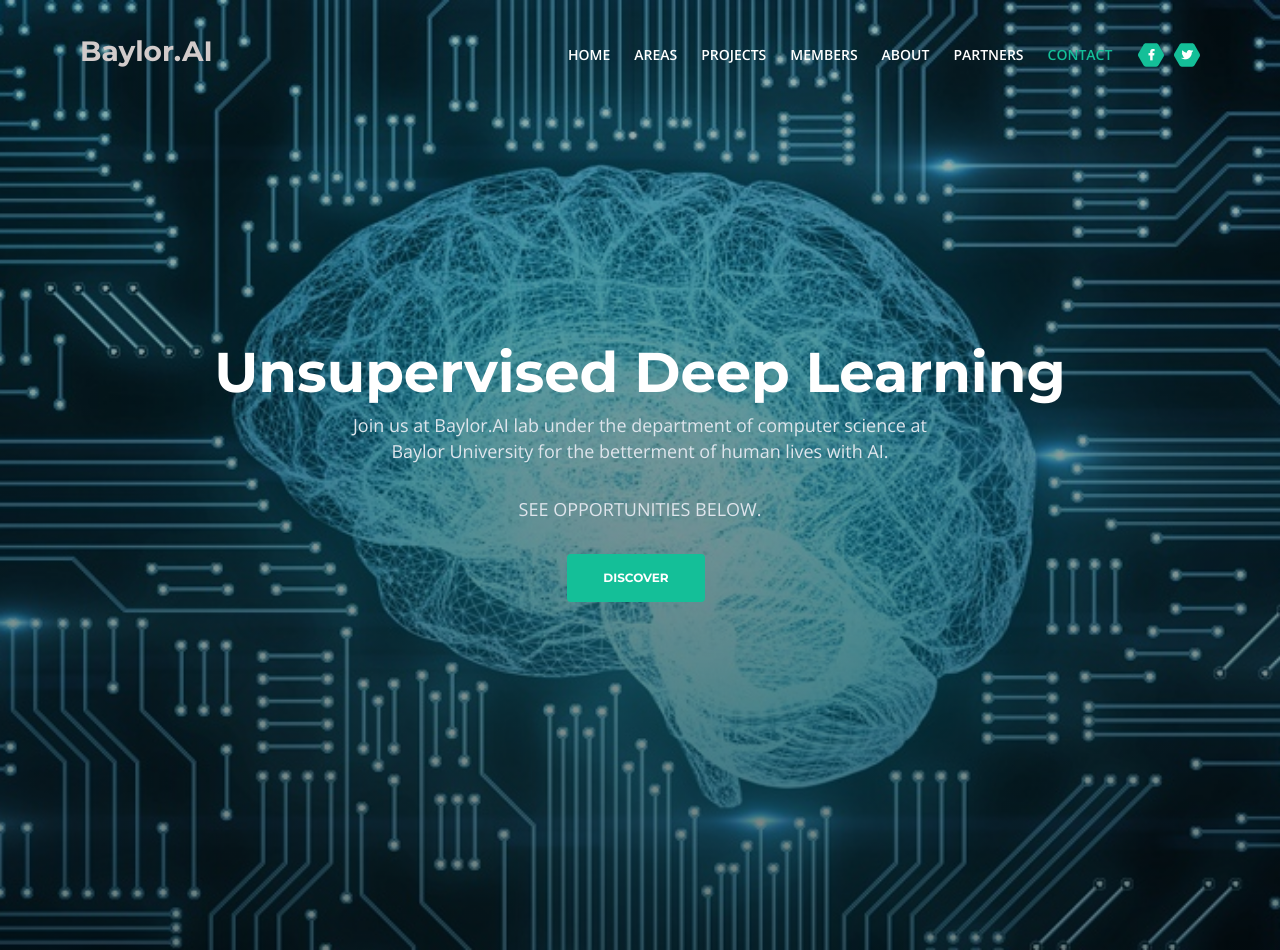
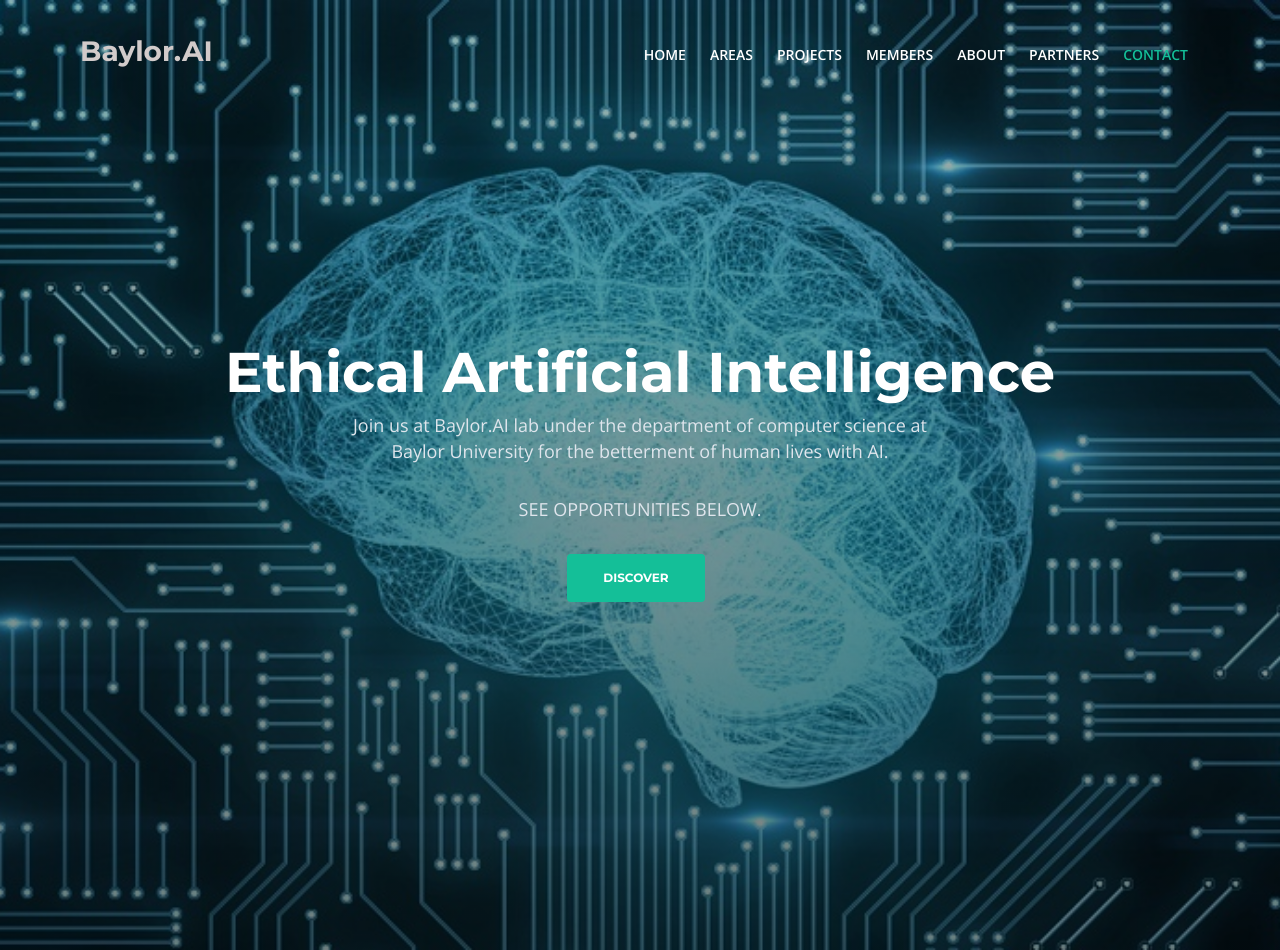
Before and after one commit to kornsook/baylorai-web, a plain HTML site: page index.html in a window 1280 px wide. Shown: the top 950 px of the page. Drawn offline with nearby package versions, Linux system fonts and the light colour scheme.

Commit message:
remove facebook and twitter on the menus

```diff
--- a/index.html
+++ b/index.html
@@ -89,20 +89,6 @@
                 </li>
                 <!-- end of dropdown menu -->
             </ul>
-            <span class="nav-item social-icons">
-                <span class="fa-stack">
-                    <a href="#your-link">
-                        <span class="hexagon"></span>
-                        <i class="fab fa-facebook-f fa-stack-1x"></i>
-                    </a>
-                </span>
-                <span class="fa-stack">
-                    <a href="#your-link">
-                        <span class="hexagon"></span>
-                        <i class="fab fa-twitter fa-stack-1x"></i>
-                    </a>
-                </span>
-            </span>
         </div>
     </nav> <!-- end of navbar -->
     <!-- end of navbar -->
@@ -115,7 +101,7 @@
                 <div class="row">
                     <div class="col-lg-12">
                         <div class="text-container">
-                            <h1> <span id="js-rotating">Unsupervised Deep Learning, Adversarial Machine Learning, Computer Vision</span></h1>
+                            <h1> <span id="js-rotating">Unsupervised Deep Learning, Adversarial Machine Learning, Computer Vision, Ethical Artificial Intelligence</span></h1>
                             <p class="p-heading p-large">Join us at Baylor.AI lab under the department of computer science at Baylor University for the betterment of human lives with AI. </p>
                             <p class="p-heading p-large">SEE OPPORTUNITIES BELOW.</p>
                             <a class="btn-solid-lg page-scroll" href="#areas">DISCOVER</a>
```
